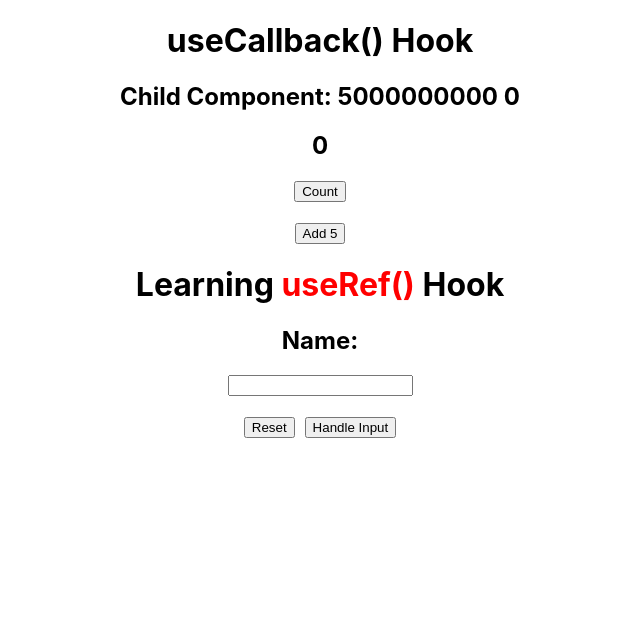
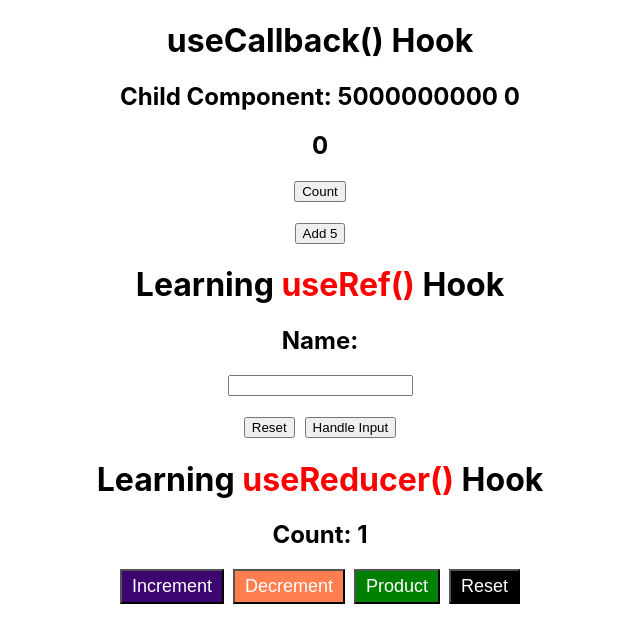
Before and after one commit to gauravgupta799/reactPractice, a React (Create React App) app: page / in a window 1280 px wide. Shown: the top 642 px of the page, without its empty margins (320-960 px from the left). Built offline with nearby package versions, Linux system fonts and the light colour scheme; the HTML template or start-up script is replaced by a standard one.

Commit message:
useReducer

```diff
--- a/src/App.css
+++ b/src/App.css
@@ -1,3 +1,29 @@
 .App {
   text-align: center;
 }
+
+.btn-wrapper{
+   display:flex;
+   align-items: center;
+   justify-content:space-between;
+   width:400px;
+   margin:auto;
+}
+.btn-wrapper > button{
+  padding:5px 10px;
+  font-size:18px;
+  cursor:pointer;
+  color:white;
+}
+.btn-wrapper > button:nth-child(1){
+  background-color:rgb(60, 5, 112);
+}
+.btn-wrapper > button:nth-child(2){
+  background-color:coral;
+}
+.btn-wrapper > button:nth-child(3){
+  background-color:green;
+}
+.btn-wrapper > button:nth-child(4){
+  background-color:black;
+}
--- a/src/App.js
+++ b/src/App.js
@@ -4,6 +4,7 @@ import './App.css';
 import UseCallback from './UseCallback';
 // import UseMemo from "./UseMemo";
 import UseRef from "./UseRef";
+import UseReducer from "./UseReducer";
 
 const context1 = createContext();
 const context2 = createContext();
@@ -22,6 +23,7 @@ function App() {
       {/* <UseMemo/> */}
       <UseCallback />
       <UseRef/>
+      <UseReducer/>
     </div>
   );
 }
--- /dev/null
+++ b/src/UseReducer.js
@@ -0,0 +1,37 @@
+import React,{useReducer} from 'react';
+import "./App.css";
+
+const initialState = 1;
+const reducer = (state= initialState, action) => {
+    switch (action.type) {
+        case "Increment":
+            return state + 1;
+        case "Decrement":
+            return state - 1;
+        case "Multiply":
+            return state *2;
+        case "Reset":
+            return state=1;
+         default:
+            return state;
+    }
+}
+
+const UseReducer = () => {
+    const [count, dispatch] = useReducer(reducer, initialState);
+
+    return (
+        <div>
+            <h1>Learning <span style={{color:"red"}}> useReducer()</span> Hook</h1>
+            <h2>Count: {count}</h2>
+            <div className="btn-wrapper">
+                <button onClick={()=>dispatch({type:"Increment"})}>Increment</button>
+                <button onClick={()=>dispatch({type:"Decrement"})}>Decrement</button>
+                <button onClick={()=>dispatch({type:"Multiply"})}>Product</button>
+                <button onClick={()=>dispatch({type:"Reset"})}>Reset</button>
+            </div>
+        </div>
+    )
+}
+
+export default UseReducer;
```
